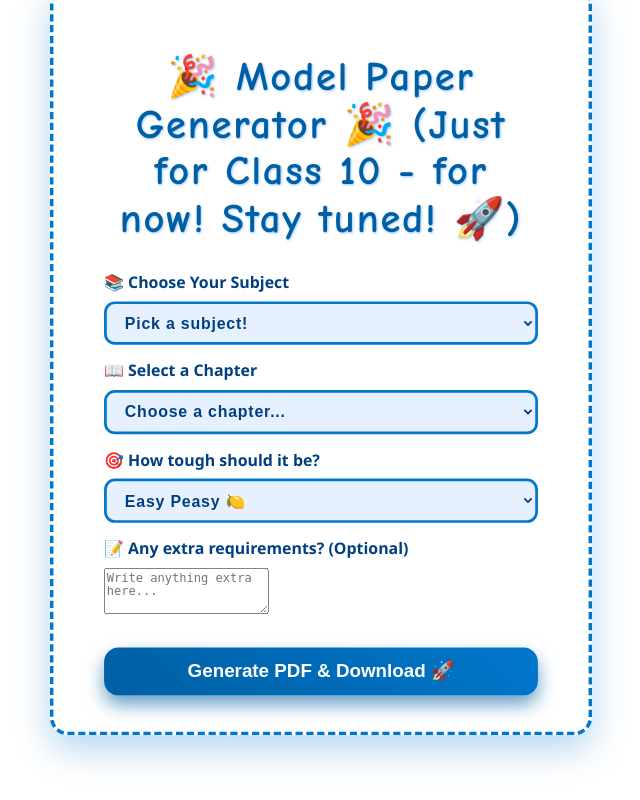
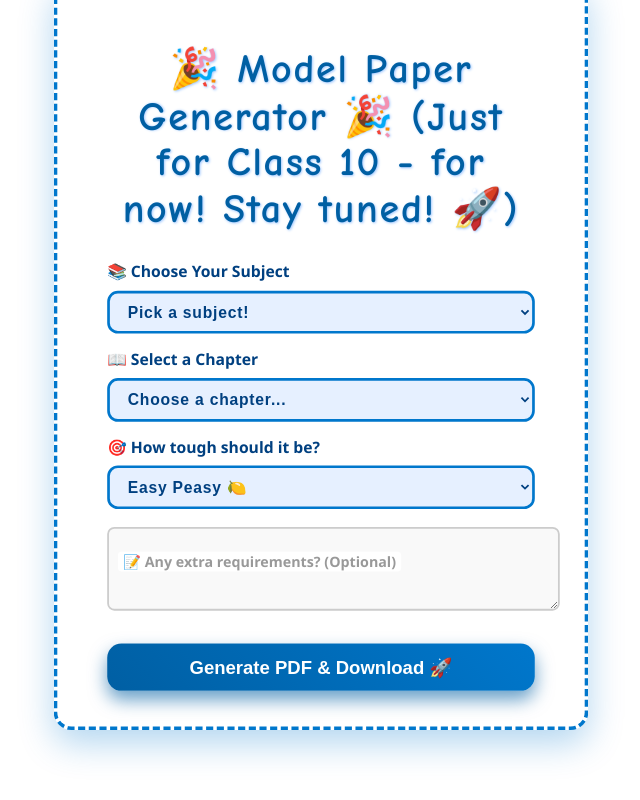
Before and after one commit to laxmanchowdary15/Perplexity_API_Project, a Flask app: page / in a window 1280 px wide. Shown: the whole page, without its empty margins (319-959 px from the left). Run offline with Flask 3, Linux system fonts and the light colour scheme.

Commit message:
form change

```diff
--- a/static/css/style.css
+++ b/static/css/style.css
@@ -287,3 +287,46 @@ button:active {
     padding: 0.75rem;
   }
 }
+.floating-label {
+  position: relative;
+  margin-top: 20px;
+}
+
+.floating-label textarea {
+  width: 100%;
+  padding: 12px 12px 12px 12px;
+  font-size: 1rem;
+  border: 2px solid #ccc;
+  border-radius: 8px;
+  resize: vertical;
+  background: #f9f9f9;
+  font-family: 'Segoe UI', Tahoma, Geneva, Verdana, sans-serif;
+  transition: border-color 0.3s ease;
+}
+
+.floating-label label {
+  position: absolute;
+  left: 12px;
+  top: 12px;
+  background: white;
+  padding: 0 6px;
+  color: #999;
+  font-size: 1rem;
+  pointer-events: none;
+  transition: 0.3s ease all;
+  border-radius: 4px;
+}
+
+.floating-label textarea:focus {
+  outline: none;
+  border-color: #7873f5;
+  background: #fff;
+}
+
+.floating-label textarea:focus + label,
+.floating-label textarea:not(:placeholder-shown) + label {
+  top: -10px;
+  left: 10px;
+  font-size: 0.8rem;
+  color: #7873f5;
+}
--- a/templates/form.html
+++ b/templates/form.html
@@ -25,8 +25,10 @@
     <option value="difficult">Challenge Mode 💥</option>
   </select>
 
+  <div class="floating-label">
+  <textarea name="suggestions" id="suggestions" rows="3" placeholder=" "></textarea>
   <label for="suggestions">📝 Any extra requirements? (Optional)</label>
-  <textarea name="suggestions" id="suggestions" placeholder="Write anything extra here..." rows="3"></textarea>
+  </div>
 
   <button type="submit" id="generateBtn">Generate PDF & Download 🚀</button>
 </form>
```
